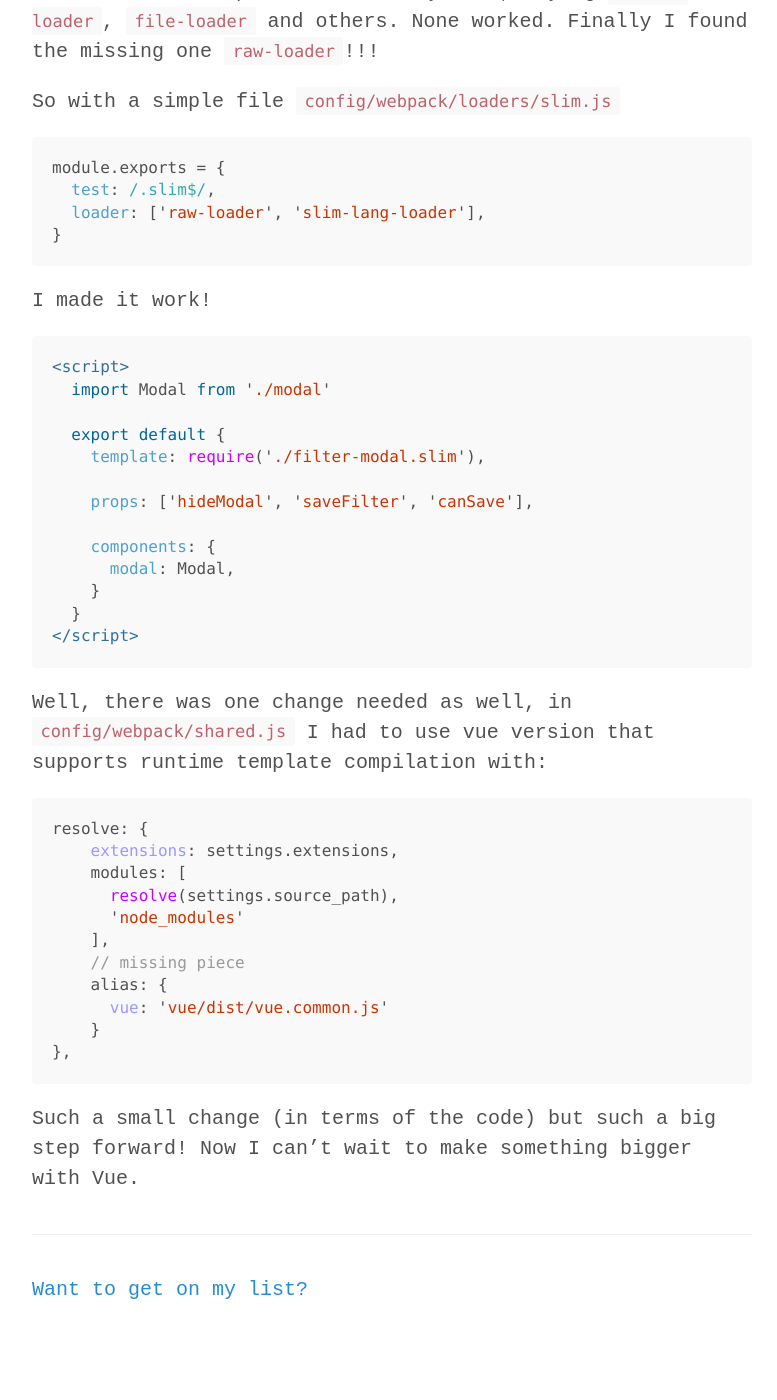
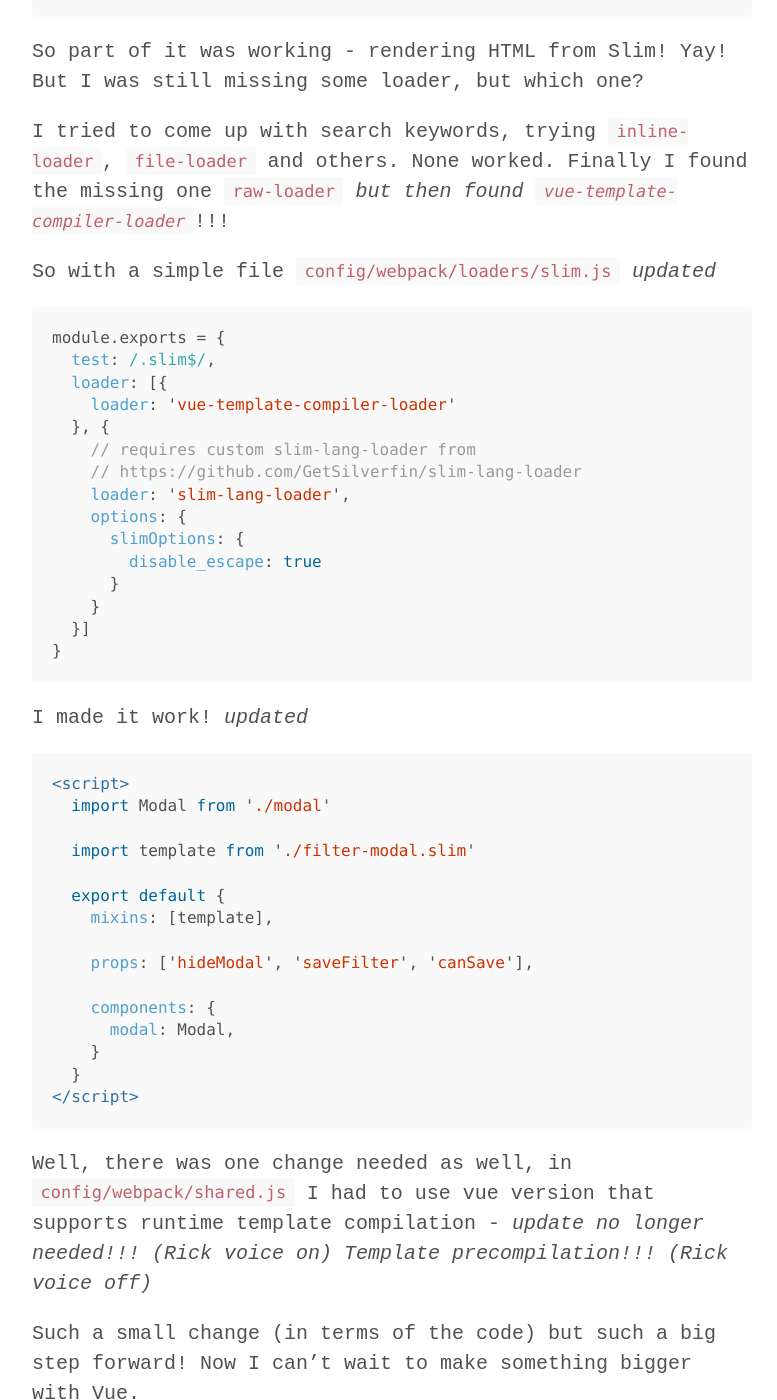
Before and after one commit to pawelniewie/pawelniewiadomski.com, a Jekyll site: the page built from _posts/2017-08-12-migrating-rails-project-to-vue-with-slim-templates.md, in a window 1280 px wide and 1400 px high, scrolled down 2286 px. Shown: the whole window, without its empty margins (248-1025 px from the left). Built offline with Jekyll 4.4.1, drawn with Linux system fonts in a browser that asks for light colours; Markdown is read by kramdown in place of the engine named in the settings; before the commit the page ends 3631 px from its top, so only the background shows below that; some of the changed text lies outside the part shown.

Commit message:
fixed post about vue

````diff
--- a/_posts/2017-08-12-migrating-rails-project-to-vue-with-slim-templates.md
+++ b/_posts/2017-08-12-migrating-rails-project-to-vue-with-slim-templates.md
@@ -9,6 +9,8 @@ tags:
 thumbnail: /media/2017/vue.png
 ---
 {% image_tag src="/media/2017/vue.png" width="572" %}
+
+**Update 14th of August** just found out that my setup was still broken, so I had to update but now supports template compilation as well!
 
 Sometimes the most consuming part of the tasks is setting it up all together. Then coding is simple once all the puzzles fit it. So in the hope I can help someone having a similar problem I'm publishing a post on gluing Vue, Rails and Slim altogether.
 
@@ -22,7 +24,7 @@ It was quite easy to start with `rails webpacker::install::vue`.  I started crea
 
 But I got stuck with one and quite important thing for me - how to use existing `slim` templates? We use slim and I'm really found of it. Also having support on Vue side would be great - it would help us move existing stuff (and maybe share some parts?).
 
-Finding slim support was quite easy, there's [slim-lang-loader](https://github.com/MaxPleaner/slim-lang-loader) ♥️
+Finding slim support was quite easy, there's [slim-lang-loader](https://github.com/MaxPleaner/slim-lang-loader) ♥️ *But then I had to [fix it](https://github.com/GetSilverfin/slim-lang-loader) to create templates acceptable by `vue compiler`*
 
 But how to use it in the vue file? I know you can add support for additional languages in [vue-loader](https://vue-loader.vuejs.org/en/) and use syntax like (in `vue` file):
 
@@ -49,25 +51,38 @@ You may need an appropriate loader to handle this file type.
 
 So part of it was working - rendering HTML from Slim! Yay! But I was still missing some loader, but which one?
 
-I tried to come up with search keywords, trying `inline-loader`, `file-loader` and others. None worked. Finally I found the missing one `raw-loader`!!!
+I tried to come up with search keywords, trying `inline-loader`, `file-loader` and others. None worked. Finally I found the missing one `raw-loader` *but then found `vue-template-compiler-loader`*!!!
 
-So with a simple file `config/webpack/loaders/slim.js`
+So with a simple file `config/webpack/loaders/slim.js` *updated*
 
 ```js
 module.exports = {
   test: /.slim$/,
-  loader: ['raw-loader', 'slim-lang-loader'],
+  loader: [{
+    loader: 'vue-template-compiler-loader'
+  }, {
+    // requires custom slim-lang-loader from
+    // https://github.com/GetSilverfin/slim-lang-loader
+    loader: 'slim-lang-loader',
+    options: {
+      slimOptions: {
+        disable_escape: true
+      }
+    }
+  }]
 }
 ```
 
-I made it work!
+I made it work! *updated*
 
 ```html
 <script>
   import Modal from './modal'
 
+  import template from './filter-modal.slim'
+
   export default {
-    template: require('./filter-modal.slim'),
+    mixins: [template],
 
     props: ['hideModal', 'saveFilter', 'canSave'],
 
@@ -78,20 +93,6 @@ I made it work!
 </script>
 ```
 
-Well, there was one change needed as well, in `config/webpack/shared.js` I had to use vue version that supports runtime template compilation with:
-
-```js
-resolve: {
-    extensions: settings.extensions,
-    modules: [
-      resolve(settings.source_path),
-      'node_modules'
-    ],
-    // missing piece
-    alias: {
-      vue: 'vue/dist/vue.common.js'
-    }
-},
-```
+Well, there was one change needed as well, in `config/webpack/shared.js` I had to use vue version that supports runtime template compilation - *update no longer needed!!! (Rick voice on) Template precompilation!!! (Rick voice off)*
 
 Such a small change (in terms of the code) but such a big step forward! Now I can't wait to make something bigger with Vue.
````
